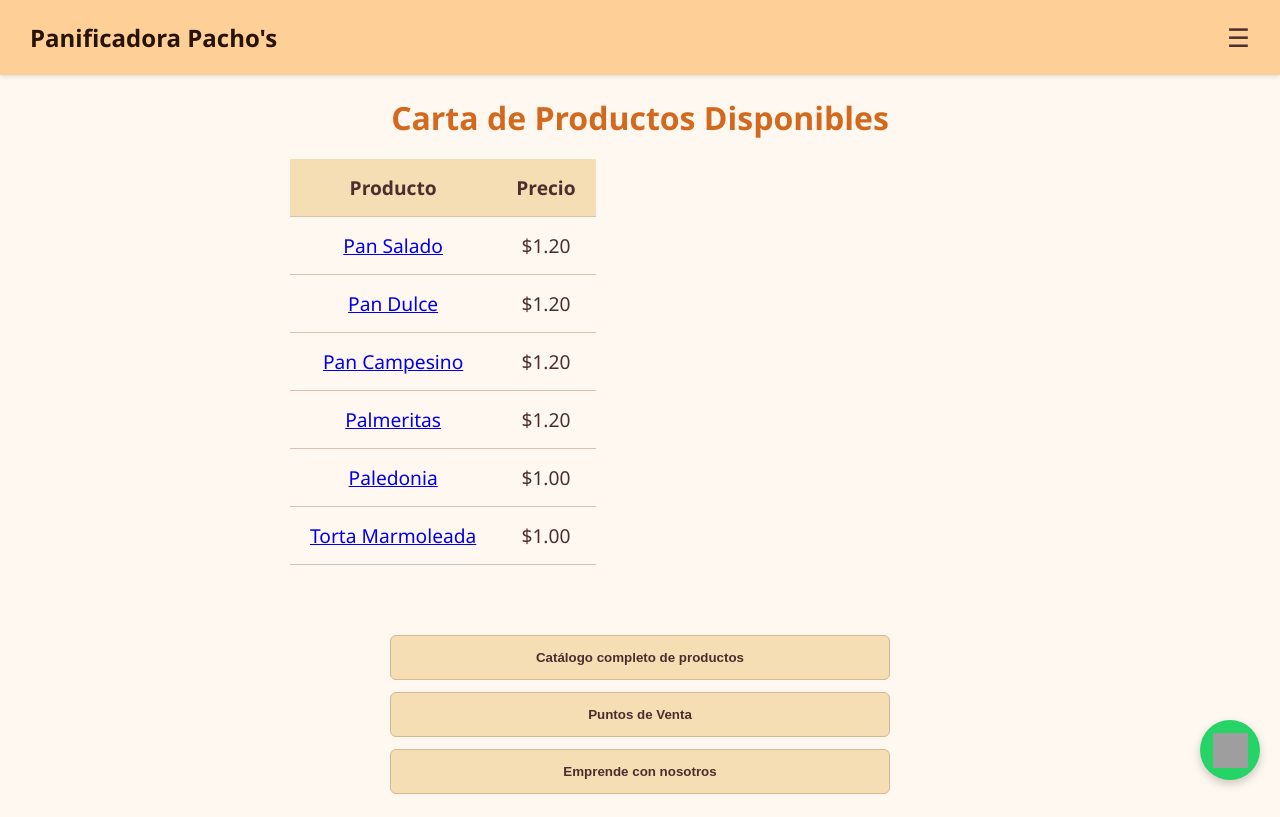
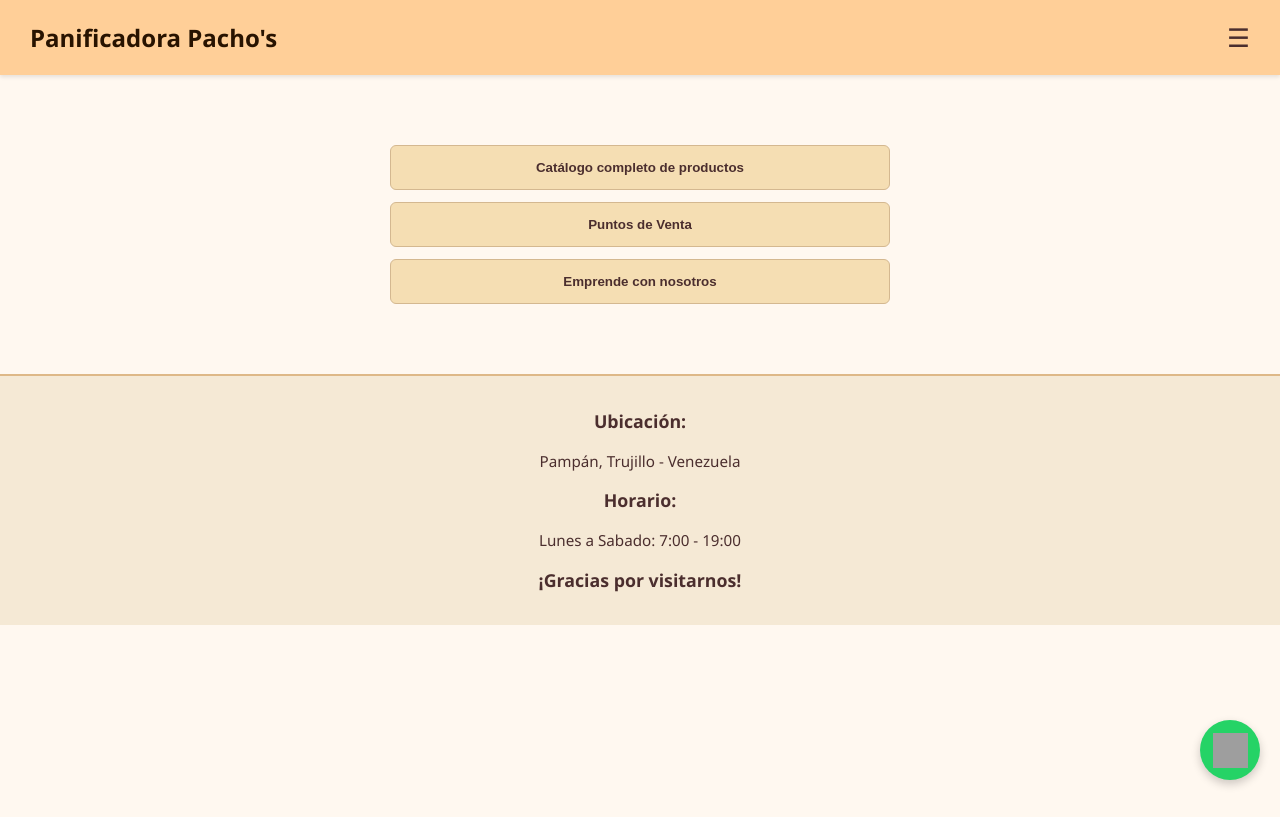
Before and after one commit to SamuelS013/WebPachos, a plain HTML site: page index.html in a window 1280 px wide. Shown: the top 817 px of the page. Drawn offline with Linux system fonts and the light colour scheme; grey boxes are pictures that could not be loaded.

Commit message:
Add files via upload

```diff
--- a/estilos.css
+++ b/estilos.css
@@ -31,46 +31,6 @@ body {
     font-size: 1.6em;
     cursor: pointer;
     user-select: none;
-}
-
-.tabla-seccion {
-    width: 100%;
-    max-width: 800px;
-    margin: 20px auto;
-    padding: 0 20px;
-    box-sizing: border-box;
-    text-align: center; /* Centra el H1 y otros elementos de línea */
-}
-
-.tabla-seccion h1 {
-    color: #d2691e;
-    margin-bottom: 20px;
-}
-
-table {
-    display: block; /* Hace que la tabla se comporte como un bloque para centrado */
-    overflow-x: auto; /* Permite el scroll horizontal si el contenido es demasiado ancho */
-    -webkit-overflow-scrolling: touch;
-    width: 100%; /* Ocupa el 100% del contenedor .tabla-seccion */
-    max-width: 700px; /* Ancho máximo para pantallas grandes */
-    margin: 0 auto; /* Centra la tabla dentro de .tabla-seccion */
-    border-collapse: collapse;
-    font-size: 1.2em;
-}
-
-th, td {
-    padding: 15px 20px;
-    border-bottom: 1px solid #d8c2b2;
-    text-align: center; /* Centra el contenido de las celdas */
-    white-space: nowrap; /* Evita que el texto de la celda se rompa */
-}
-
-th {
-    background-color: #f5deb3;
-}
-
-tr:hover {
-    background-color: #faeee0;
 }
 
 .contenido {
--- a/index.html
+++ b/index.html
@@ -22,19 +22,6 @@
             <a href="#contactos">Contactos</a>
         </nav>
     </header>
-
-    <div class="tabla-seccion">
-        <h1>Carta de Productos Disponibles</h1>
-        <table>
-            <tr><th>Producto</th><th>Precio</th></tr>
-            <tr><td><a href="pan-salado.html">Pan Salado</a></td><td>$1.20</td></tr>
-            <tr><td><a href="pan-dulce.html">Pan Dulce</a></td><td>$1.20</td></tr>
-            <tr><td><a href="pan-campesino.html">Pan Campesino</a></td><td>$1.20</td></tr>
-            <tr><td><a href="palmeritas.html">Palmeritas</a></td><td>$1.20</td></tr>
-            <tr><td><a href="paledonias.html">Paledonia</a></td><td>$1.00</td></tr>
-            <tr><td><a href="torta-marmoleada.html">Torta Marmoleada</a></td><td>$1.00</td></tr>
-        </table>
-    </div>
 
     <div class="contenido">
         <div class="secciones-nuevas">
```
